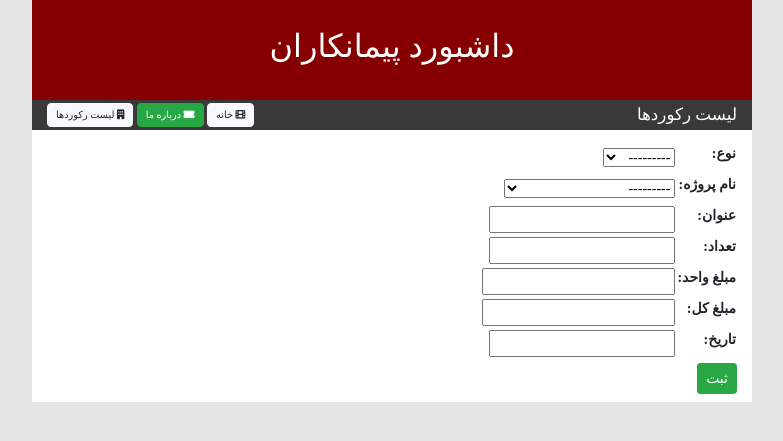
After one commit to kazem3d/peymankar, a Django app: page /accounting/record_register/ in a window 1280 px wide. The commit adds this page. Shown: the top 441 px of the page, without its empty margins (248-1031 px from the left). Run offline with Django 3.2, Linux system fonts and the light colour scheme; data comes from the database, SQL or seed files in the repository; both versions use the stored data as it was after the commit; some libraries are stand-ins or nearby versions; some web fonts are replaced.

Commit message:
form for models created

```diff
--- a/Accounting/forms.py
+++ b/Accounting/forms.py
@@ -1,5 +1,6 @@
 from django import forms
-from Accounting.models import Project
+from Accounting.models import Project,recording
+from django.core.exceptions import ValidationError
 
 class SearchForm(forms.Form):
     record_name=forms.CharField(label='عنوان',required=False)
@@ -7,3 +8,16 @@ class SearchForm(forms.Form):
                 queryset=Project.objects.all(),required=False)
     max_price=forms.IntegerField(label='بیشترین قیمت',min_value=0,required=False)
     min_price=forms.IntegerField(label='کمترین قیمت',min_value=0,required=False)
+
+
+class RegisterRecordForm(forms.ModelForm):
+    class Meta:
+        model=recording
+        exclude=['description']
+
+    def clean_unit_price(self):
+        unit_price=self.cleaned_data.get('unit_price')
+        if unit_price % 1000 != 0:
+            raise ValidationError('مقداردرست نیست')
+        else:
+            return unit_price
--- a/Accounting/models.py
+++ b/Accounting/models.py
@@ -20,7 +20,7 @@ class recording(models.Model):
     unit_price=models.BigIntegerField('مبلغ واحد')
     total_price=models.BigIntegerField('مبلغ کل')
     date=models.DateField('تاریخ')
-    description=models.TextField('توضیحات')
+    description=models.TextField('توضیحات',null=True)
 
     def __str__(self):
         return '{}    {}  {}' .format(self.title,self.total_price,self.date)
--- a/Accounting/templates/html/base.html
+++ b/Accounting/templates/html/base.html
@@ -27,27 +27,34 @@
     </div>
 
   <div class="row align-items-center" id="toolbar">
-        <div class="col-6">
-            <h4>
-                {% block toolbar_title %}{% endblock %}
-            </h4>
-        </div>
+            <div class="col-6">
+                <h4>
+                    {% block toolbar_title %}{% endblock %}
+                </h4>
+            </div>
         <div class="col-6 text-left">
-            {% block toolbar_buttons %}
+
                 <a class="btn btn-light py-1 px-2" href="#" >
                     <i class="fas fa-film"></i>
                     خانه
-                </a>
-                <a class="btn btn-light py-1 px-2" href={% url 'accounting:record_list' %} >
-                    <i class="fas fa-building"></i>
-                    لیست رکوردها
                 </a>
                 <a class="btn btn-success py-1 px-2" href="#">
                     <i class="fas fa-ticket-alt"></i>
                         درباره ما
                 </a>
+                {% block toolbar_buttons %}
+                <a class="btn btn-light py-1 px-2" href={% url 'accounting:record_list' %} >
+                    <i class="fas fa-building"></i>
+                    لیست رکوردها
+                </a>
+                <a class="btn btn-light py-1 px-2" href={% url 'accounting:record_register' %} >
+                    <i class="fas fa-building"></i>
+                    ثبت رکورد
+                </a>
+
+                {%endblock%}
         </div>
-        {%endblock%}
+
     </div>
 
 
--- /dev/null
+++ b/Accounting/templates/html/record_register.html
@@ -0,0 +1,30 @@
+{% extends  "html/base.html" %}
+
+{% load static %}
+{% block title %}سامانه جامع پیمانکاران{% endblock %}
+
+{% block toolbar_title %}لیست رکوردها{% endblock %}
+
+{% block toolbar_buttons %}
+<a class="btn btn-light py-1 px-2" href={% url 'accounting:record_list' %} >
+    <i class="fas fa-building"></i>
+    لیست رکوردها
+</a>
+
+{%endblock%}
+
+
+
+{% block main_content %}
+        <form action="" method="POST"  class="form py-2 ">
+            {% csrf_token %}
+            <table class="my-1">
+                {{record_form.as_table }}
+            </table>
+
+            <button type="submit" class="btn btn-success btn-sm" >
+                ثبت
+            </button>
+
+        </form>
+{%endblock%}
--- a/Accounting/urls.py
+++ b/Accounting/urls.py
@@ -4,5 +4,7 @@ from Accounting import views
 app_name ='accounting'
 urlpatterns=[
     path('record_list/',views.record_list,name="record_list"),
-    path('record_details/<int:record_id>/',views.record_details,name='record_details')
+    path('record_details/<int:record_id>/',views.record_details,name='record_details'),
+    path('record_register/',views.record_register,name='record_register')
+
 ]
--- a/Accounting/views.py
+++ b/Accounting/views.py
@@ -1,8 +1,8 @@
 from django.shortcuts import render,get_object_or_404
-from django.http import HttpResponse
+from django.http import HttpResponseRedirect
 from Accounting.models import recording,Project
-
-from Accounting.forms import SearchForm
+from django.urls import reverse
+from Accounting.forms import SearchForm,RegisterRecordForm
 
 def record_list(request):
     search_form=SearchForm(request.GET)
@@ -32,3 +32,22 @@ def record_details(request,record_id):
 
     }
     return render(request,'html/record_details.html',context)
+
+
+def record_register(request):
+
+    if request.method == 'POST':
+        record_form=RegisterRecordForm(request.POST)
+        if record_form.is_valid():
+            record_form.save()
+
+            return HttpResponseRedirect(reverse('accounting:record_list'))
+    else:
+        record_form=RegisterRecordForm()
+
+
+
+    context={
+        'record_form' : record_form
+    }
+    return render(request,'html/record_register.html',context)
```
Also changed, not shown: Accounting/templates/html/record_details.html (+7 -8 lines), Accounting/templates/html/record_list.html (+4 -9 lines), Accounting/migrations/0005_auto_20200223_1951.py (added), db.sqlite3.
